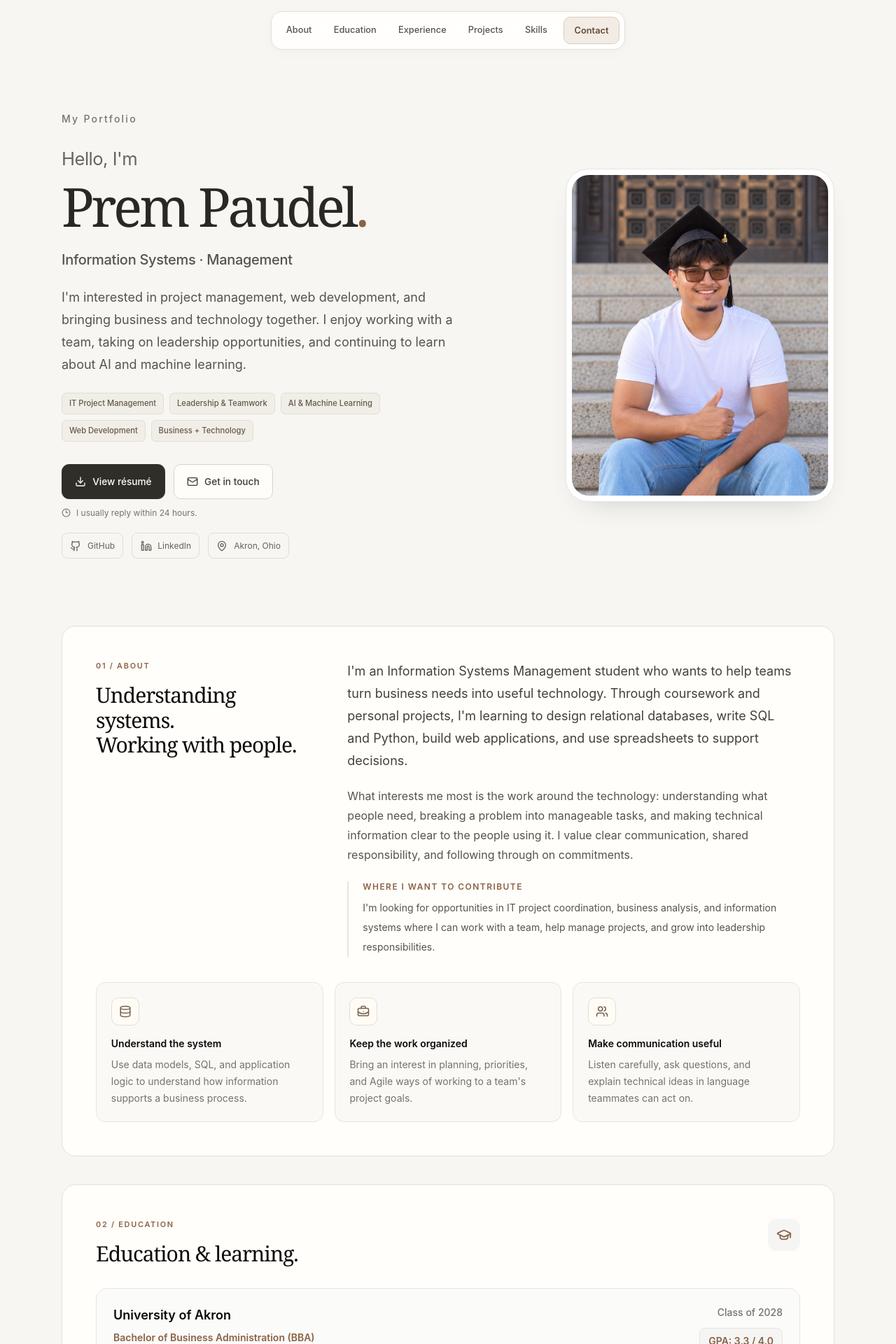
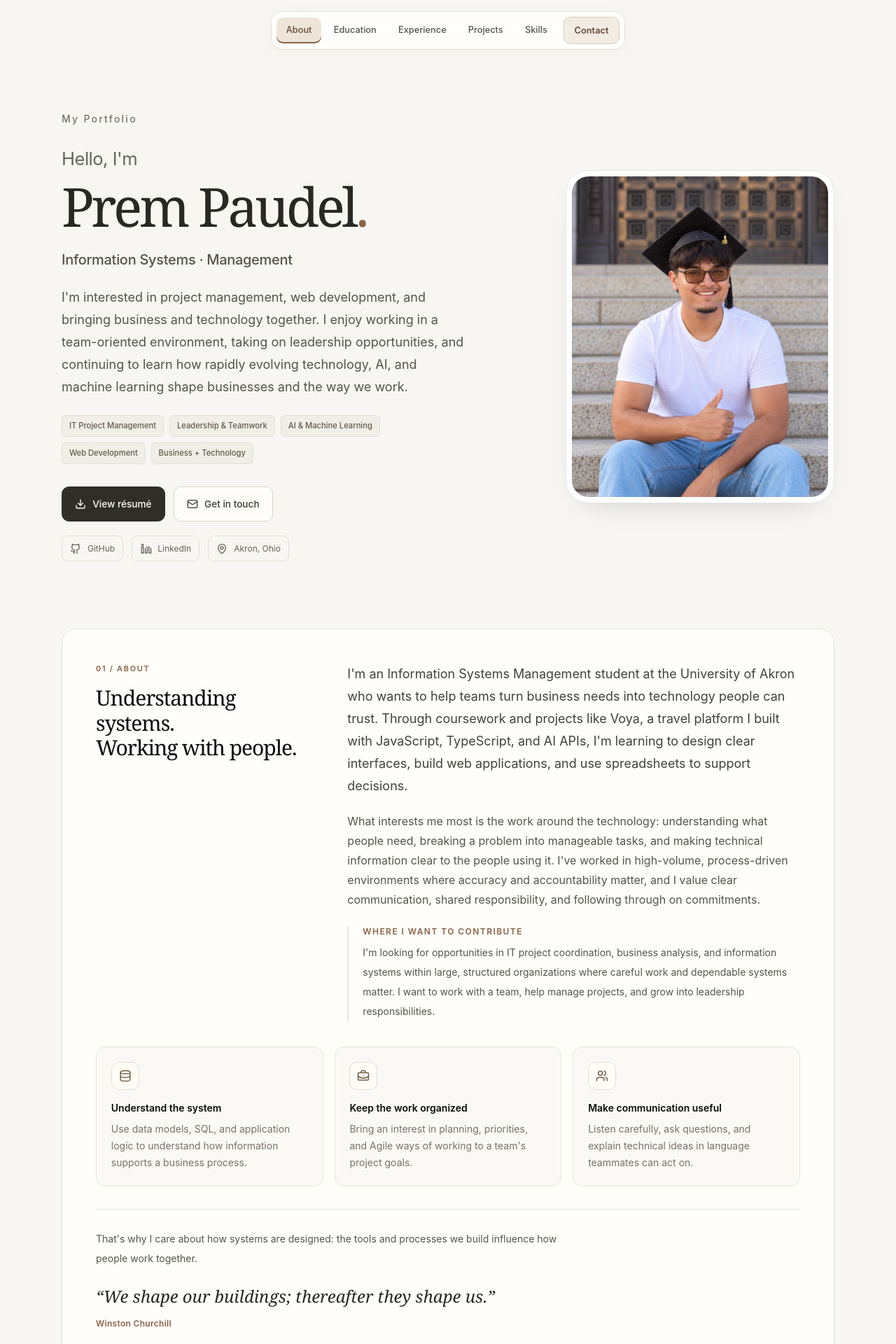
Before and after one commit to PremPaudel05/PremPaudel05.github.io, a Next.js app: page / in a window 1280 px wide. Shown: the top 1920 px of the page at 70% size. Built offline with nearby package versions, Linux system fonts and the light colour scheme.

Commit message:
Improve section navigation, project previews, and portfolio copy

```diff
--- a/app/globals.css
+++ b/app/globals.css
@@ -90,3 +90,19 @@ a.social-pill:hover { border-color: #bfb19d; background: #f2ece2; }
   .nav-link { padding: .6rem .25rem; font-size: .64rem; }
   .nav-contact { padding: .55rem .5rem; font-size: .64rem; }
 }
+
+.nav-link[aria-current="location"] {
+  background: #eee5d9;
+  color: #654b37;
+  box-shadow: inset 0 -2px 0 #8a6245;
+}
+.nav-contact[aria-current="location"] {
+  background: #654b37;
+  border-color: #654b37;
+  color: #fffdf8;
+}
+.about-quote {
+  margin-top: 2rem;
+  padding-top: 1.75rem;
+  border-top: 1px solid #e5e1d9;
+}
--- a/app/page.tsx
+++ b/app/page.tsx
@@ -20,6 +20,8 @@ import {
   Store,
   Wrench,
 } from "lucide-react";
+import { SectionNavigation } from "@/components/ui/section-navigation";
+import voyaPreview from "@/public/images/voya-world-preview.png";
 import { GlowCard } from "@/components/ui/spotlight-card";
 import graduationPhoto from "@/public/images/prem-graduation.jpg";
 
@@ -38,6 +40,7 @@ const projects = [
     icon: Globe2,
     color: "neutral" as const,
     href: "https://voyatravel.vercel.app/",
+    image: voyaPreview,
     status: "Live",
   },
   {
@@ -48,19 +51,21 @@ const projects = [
     tags: ["React", "UI/UX", "Product Thinking"],
     icon: IdCard,
     color: "neutral" as const,
-    href: "https://github.com/bjkc01/digicard",
+    href: "https://getmycard.vercel.app/",
+    image: null,
     status: "Building",
   },
   {
     title: "ZipShade",
-    eyebrow: "Campus mapping concept",
+    eyebrow: "Campus shadow mapping",
     description:
       "An interactive campus mapping idea that estimates where building shadows move throughout the day using location, time, and geometry.",
     tags: ["Mapping", "Data", "Prototyping"],
     icon: Sun,
     color: "neutral" as const,
-    href: "#contact",
-    status: "Concept",
+    href: null,
+    image: null,
+    status: "Planned",
   },
 ];
 
@@ -107,21 +112,7 @@ export default function Home() {
   return (
     <main>
       <a className="skip-link" href="#main-content">Skip to content</a>
-      <nav aria-label="Main navigation" className="site-nav">
-        <div className="nav-inner">
-          <div className="flex items-center gap-1 text-sm text-stone-600">
-            <a className="nav-link" href="#about">About</a>
-            <a className="nav-link" href="#education">Education</a>
-            <a className="nav-link" href="#experience">Experience</a>
-            <a className="nav-link" href="#projects">Projects</a>
-            <a className="nav-link" href="#skills">Skills</a>
-          </div>
-
-          <a href="#contact" className="nav-contact">
-            Contact
-          </a>
-        </div>
-      </nav>
+      <SectionNavigation />
 
       <section id="main-content" className="hero-simple pb-16 pt-32 sm:pb-24 sm:pt-40">
         <div className="mx-auto grid max-w-6xl items-center gap-12 px-6 md:grid-cols-[1.35fr_0.85fr] md:gap-10 lg:gap-16">
@@ -139,8 +130,9 @@ export default function Home() {
             </p>
             <p className="mt-6 max-w-xl text-base leading-8 text-stone-600 sm:text-lg">
               I&apos;m interested in project management, web development, and bringing
-              business and technology together. I enjoy working with a team, taking
-              on leadership opportunities, and continuing to learn about AI and machine learning.
+              business and technology together. I enjoy working in a team-oriented environment,
+              taking on leadership opportunities, and continuing to learn how rapidly evolving
+              technology, AI, and machine learning shape businesses and the way we work.
             </p>
             <div className="mt-6 flex max-w-xl flex-wrap gap-2">
               <span className="hero-chip">IT Project Management</span>
@@ -151,9 +143,8 @@ export default function Home() {
             </div>
             <div className="mt-8 flex flex-wrap gap-3">
               <a href={resumeUrl} target="_blank" rel="noopener noreferrer" className="primary-button"><Download size={16} /> View résumé</a>
-              <a href={`mailto:${email}`} className="secondary-button"><Mail size={16} /> Get in touch</a>
+              <a href="#contact" className="secondary-button"><Mail size={16} /> Get in touch</a>
             </div>
-            <p className="mt-3 flex items-center gap-2 text-xs text-stone-500"><Clock3 size={13} /> I usually reply within 24 hours.</p>
             <div className="mt-5 flex flex-wrap gap-3">
               <a className="social-pill" href="https://github.com/PremPaudel05"><Github size={16} /> GitHub</a>
               <a className="social-pill" href={linkedinUrl}><Linkedin size={16} /> LinkedIn</a>
@@ -186,23 +177,26 @@ export default function Home() {
             </div>
             <div>
               <p className="text-lg leading-8 text-stone-700">
-                I&apos;m an Information Systems Management student who wants to help teams
-                turn business needs into useful technology. Through coursework and personal
-                projects, I&apos;m learning to design relational databases, write SQL and Python,
+                I&apos;m an Information Systems Management student at the University of Akron
+                who wants to help teams turn business needs into technology people can trust.
+                Through coursework and projects like Voya, a travel platform I built with
+                JavaScript, TypeScript, and AI APIs, I&apos;m learning to design clear interfaces,
                 build web applications, and use spreadsheets to support decisions.
               </p>
               <p className="mt-5 leading-7 text-stone-600">
                 What interests me most is the work around the technology: understanding what
                 people need, breaking a problem into manageable tasks, and making technical
-                information clear to the people using it. I value clear communication,
-                shared responsibility, and following through on commitments.
+                information clear to the people using it. I&apos;ve worked in high-volume,
+                process-driven environments where accuracy and accountability matter, and
+                I value clear communication, shared responsibility, and following through on commitments.
               </p>
               <div className="mt-6 border-l-2 border-stone-200 pl-5">
                 <p className="text-xs font-semibold uppercase tracking-[0.12em] text-accent">Where I want to contribute</p>
                 <p className="mt-2 text-sm leading-7 text-stone-600">
                   I&apos;m looking for opportunities in IT project coordination, business analysis,
-                  and information systems where I can work with a team, help manage projects,
-                  and grow into leadership responsibilities.
+                  and information systems within large, structured organizations where careful
+                  work and dependable systems matter. I want to work with a team, help manage
+                  projects, and grow into leadership responsibilities.
                 </p>
               </div>
             </div>
@@ -224,6 +218,18 @@ export default function Home() {
               <p className="mt-2 text-sm leading-6 text-stone-500">Listen carefully, ask questions, and explain technical ideas in language teammates can act on.</p>
             </div>
           </div>
+          <div className="about-quote">
+            <p className="max-w-2xl text-sm leading-7 text-stone-600">
+              That&apos;s why I care about how systems are designed: the tools and processes
+              we build influence how people work together.
+            </p>
+            <figure className="mt-5">
+              <blockquote className="font-serif text-xl italic leading-relaxed text-stone-800 sm:text-2xl">
+                &ldquo;We shape our buildings; thereafter they shape us.&rdquo;
+              </blockquote>
+              <figcaption className="mt-3 text-xs font-semibold tracking-wide text-accent">Winston Churchill</figcaption>
+            </figure>
+          </div>
         </section>
 
         <section id="education" className="content-card scroll-mt-28">
@@ -240,10 +246,6 @@ export default function Home() {
                 <h3 className="text-lg font-semibold text-stone-950">University of Akron</h3>
                 <p className="mt-2 text-sm font-semibold text-accent">Bachelor of Business Administration (BBA)</p>
                 <p className="mt-1 text-sm font-medium text-stone-700">Information Systems Management</p>
-                <p className="mt-4 max-w-2xl text-sm leading-6 text-stone-600">
-                  Building a foundation in information systems, applied AI, spreadsheet modeling,
-                  management, accounting, and business communication.
-                </p>
               </div>
               <div className="flex shrink-0 flex-wrap items-center gap-3 sm:flex-col sm:items-end">
                 <span className="text-sm font-medium text-stone-500">Class of 2028</span>
@@ -271,7 +273,6 @@ export default function Home() {
               <p className="section-label">03 / Experience</p>
               <h2 className="section-title">Learning by showing up.</h2>
             </div>
-            <p className="section-note">Hands-on work. Shared responsibility.<br />Experience that carries into every project.</p>
           </div>
           <div className="experience-list">
             <article className="experience-entry">
@@ -323,9 +324,6 @@ export default function Home() {
               <p className="section-label">04 / Selected work</p>
               <h2 className="mt-4 text-3xl font-semibold tracking-[-0.035em] text-stone-950">Ideas put into practice.</h2>
             </div>
-            <p className="max-w-sm text-sm leading-6 text-stone-500">
-              Projects where I&apos;ve been learning by planning, designing, coding, and iterating.
-            </p>
           </div>
 
           <div className="grid gap-5 lg:grid-cols-3">
@@ -334,34 +332,39 @@ export default function Home() {
                 key={project.title}
                 glowColor={project.color}
                 customSize
-                className="min-h-[410px] w-full"
+                className="h-full min-h-[450px] w-full"
               >
-                <a href={project.href} className="flex h-full flex-col">
+                <article className="flex h-full flex-col" aria-label={project.title}>
                   <div className="flex items-start justify-between gap-4">
-                    <div>
-                      <span className="project-symbol"><project.icon size={28} strokeWidth={1.5} /></span>
-                      <p className="mt-3 text-xs font-semibold uppercase tracking-[0.12em] text-accent">
-                        {project.eyebrow}
-                      </p>
-                    </div>
+                    <span className="project-symbol"><project.icon size={28} strokeWidth={1.5} /></span>
                     <span className="status-pill">{project.status}</span>
                   </div>
-
-                  <div className="mt-auto">
-                    <h3 className="text-2xl font-semibold tracking-[-0.025em] text-stone-950">
-                      {project.title}
-                    </h3>
+                  {project.image && (
+                    <img
+                      src={project.image.src}
+                      width={project.image.width}
+                      height={project.image.height}
+                      alt="Voya World homepage featuring country guides and an interactive world map"
+                      loading="lazy"
+                      className="mt-5 aspect-[1347/777] w-full rounded-lg border border-stone-200 object-contain"
+                    />
+                  )}
+                  <div className="mt-6">
+                    <p className="text-xs font-semibold uppercase tracking-[0.12em] text-accent">{project.eyebrow}</p>
+                    <h3 className="mt-2 text-2xl font-semibold tracking-[-0.025em] text-stone-950">{project.title}</h3>
                     <p className="mt-3 text-sm leading-6 text-stone-600">{project.description}</p>
-                    <div className="mt-6 flex flex-wrap gap-2">
-                      {project.tags.map((tag) => (
-                        <span key={tag} className="project-tag">{tag}</span>
-                      ))}
+                  </div>
+                  <div className="mt-auto pt-6">
+                    <div className="flex flex-wrap gap-2">
+                      {project.tags.map((tag) => <span key={tag} className="project-tag">{tag}</span>)}
                     </div>
-                    <div className="mt-7 inline-flex items-center gap-2 text-sm font-semibold text-stone-800">
-                      {project.status === "Concept" ? "Discuss the idea" : "Explore project"} <ArrowUpRight size={16} />
-                    </div>
+                    {project.href && (
+                      <a href={project.href} className="mt-7 inline-flex items-center gap-2 text-sm font-semibold text-stone-800 hover:text-accent">
+                        Explore project <ArrowUpRight size={16} />
+                      </a>
+                    )}
                   </div>
-                </a>
+                </article>
               </GlowCard>
             ))}
           </div>
--- /dev/null
+++ b/components/ui/section-navigation.tsx
@@ -0,0 +1,68 @@
+"use client";
+
+import { useEffect, useRef, useState } from "react";
+
+const sections = [
+  { id: "about", label: "About" },
+  { id: "education", label: "Education" },
+  { id: "experience", label: "Experience" },
+  { id: "projects", label: "Projects" },
+  { id: "skills", label: "Skills" },
+  { id: "contact", label: "Contact" },
+];
+
+export function SectionNavigation() {
+  const [activeSection, setActiveSection] = useState("");
+  const navRef = useRef<HTMLElement>(null);
+
+  useEffect(() => {
+    let frame = 0;
+    const updateActiveSection = () => {
+      frame = 0;
+      const activationLine = Math.max(
+        (navRef.current?.getBoundingClientRect().bottom ?? 72) + 24,
+        window.innerHeight * 0.28,
+      );
+      let current = "";
+      for (const { id } of sections) {
+        const section = document.getElementById(id);
+        if (section && section.getBoundingClientRect().top <= activationLine) current = id;
+      }
+      // A short final section may not reach the activation line before page end.
+      if (window.scrollY > 0 && window.innerHeight + window.scrollY >= document.documentElement.scrollHeight - 4) {
+        current = "contact";
+      }
+      setActiveSection(current);
+    };
+    const scheduleUpdate = () => {
+      if (!frame) frame = window.requestAnimationFrame(updateActiveSection);
+    };
+    scheduleUpdate();
+    window.addEventListener("scroll", scheduleUpdate, { passive: true });
+    window.addEventListener("resize", scheduleUpdate);
+    window.addEventListener("hashchange", scheduleUpdate);
+    window.addEventListener("load", scheduleUpdate);
+    return () => {
+      window.cancelAnimationFrame(frame);
+      window.removeEventListener("scroll", scheduleUpdate);
+      window.removeEventListener("resize", scheduleUpdate);
+      window.removeEventListener("hashchange", scheduleUpdate);
+      window.removeEventListener("load", scheduleUpdate);
+    };
+  }, []);
+
+  return (
+    <nav ref={navRef} aria-label="Main navigation" className="site-nav">
+      <div className="nav-inner">
+        <div className="flex items-center gap-1 text-sm text-stone-600">
+          {sections.slice(0, -1).map(({ id, label }) => (
+            <a key={id} className="nav-link" href={`#${id}`} aria-current={activeSection === id ? "location" : undefined}>
+              {label}
+            </a>
+          ))}
+        </div>
+        <a className="nav-contact" href="#contact" aria-current={activeSection === "contact" ? "location" : undefined}>Contact</a>
+      </div>
+    </nav>
+  );
+}
```
Also changed, not shown: public/images/voya-world-preview.png (added).
